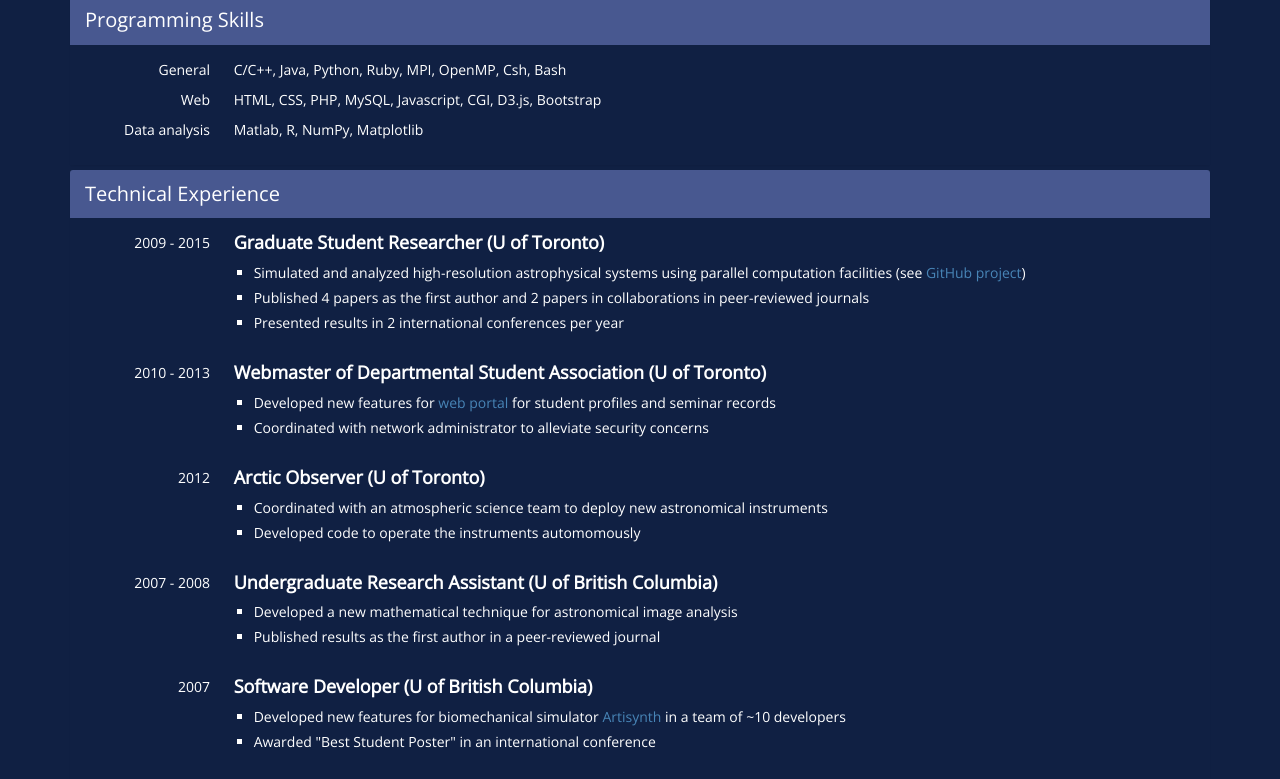
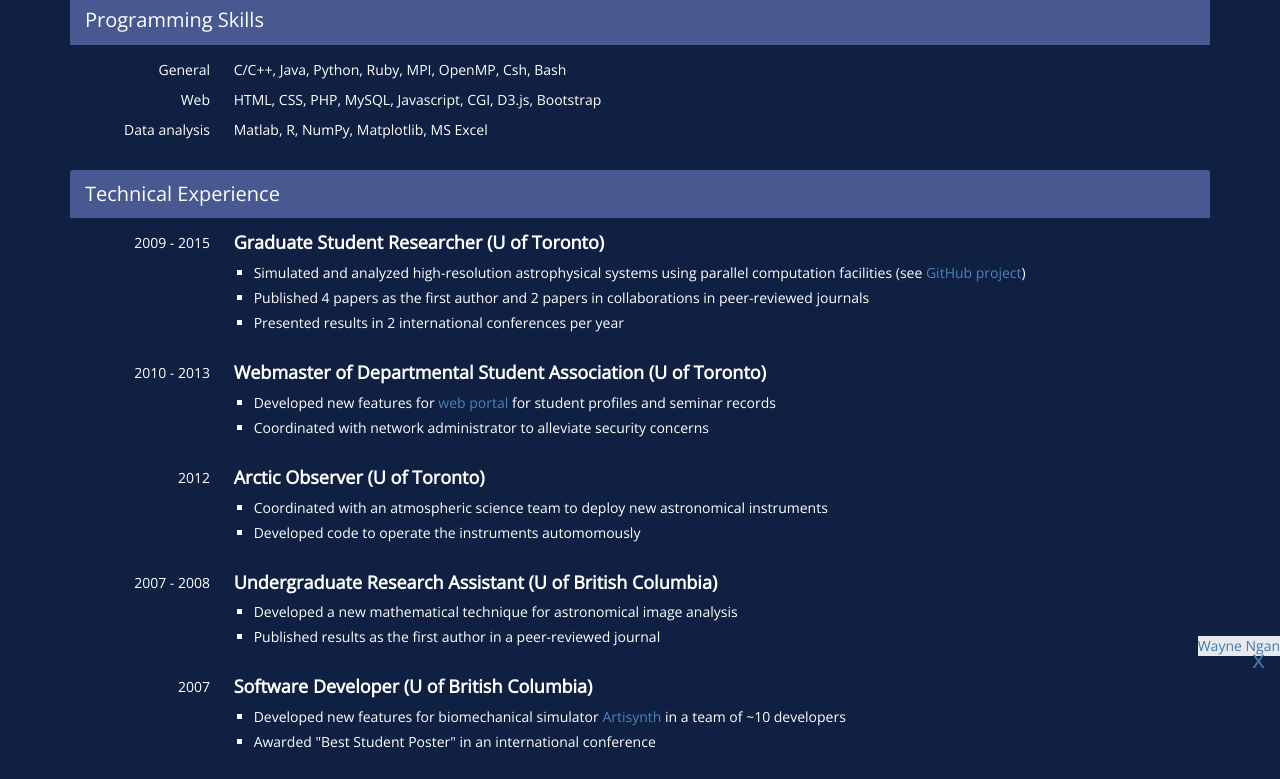
Before and after one commit to wayne927/wayne927.github.io, a plain HTML site: page resume.html in a window 1280 px wide. Shown: the part 144-923 px from the top of the page. Drawn offline with nearby package versions, Linux system fonts and the light colour scheme.

Commit message:
Added Linkedin link in resume page

```diff
--- a/resume.html
+++ b/resume.html
@@ -65,6 +65,12 @@
 <div class="container">
     <h1>Wai-Hin Wayne Ngan</h1>
 
+    <p id="LI-paragraph">See my <a href="https://www.linkedin.com/in/waynengan">LinkedIn profile</a> for a complete list.</p>
+
+    <script type="text/javascript" src="https://platform.linkedin.com/badges/js/profile.js" async defer></script>
+    <script type="text/javascript">function li_button_close() { document.getElementById("LI-box").style.display = "none"; }</script>
+    <div id="LI-box" class="LI-profile-badge"  data-version="v1" data-size="medium" data-locale="en_US" data-type="horizontal" data-theme="light" data-vanity="waynengan"><a class="LI-simple-link" href='https://ca.linkedin.com/in/waynengan?trk=profile-badge'>Wayne Ngan</a><div id="close-button"><a href="javascript:li_button_close();">x</a></div></div>
+
     <div class="panel-group" id="accordion">
 
     <div class="panel panel-default">
@@ -84,7 +90,7 @@
                 <div class="clearfix"></div>
 
                 <div class="edu-box-left">Data analysis</div>
-                <div class="edu-box-right">Matlab, R, NumPy, Matplotlib</div>
+                <div class="edu-box-right">Matlab, R, NumPy, Matplotlib, MS Excel</div>
 
             </div>
         </div>
@@ -199,7 +205,7 @@
         <div id="collapse-education" class="panel-collapse collapse in">
             <div class="panel-body">
                 <div class="edu-box-left">2009 - 2015</div>
-                <div class="edu-box-right"><h4>Ph.D. in Astronomy at University of Toronto</h4>
+                <div class="edu-box-right"><h4>PhD in Astronomy at University of Toronto</h4>
                 Thesis title: Dynamical Signatures of Dark Matter Subhalos on Tidal Streams (with Prof. Raymond Carlberg)</div>
 
                 <div class="clearfix"></div>
--- a/style.css
+++ b/style.css
@@ -29,7 +29,7 @@ h1:first-of-type {
 }
 
 a {
-    color: #4885b7  ;
+    color: #4885b7;
 }
 a:hover {
     color: yellow;
--- a/style_cv.css
+++ b/style_cv.css
@@ -91,6 +91,9 @@ h4 {
     margin-bottom: 10px;
 }
 
+.LI-profile-badge {
+    display: none;
+}
 
 @media screen and (min-width: 992px) {
     .panel-body {
@@ -113,4 +116,27 @@ h4 {
         margin-right: 30px;
     }
 
+    .LI-profile-badge {
+        display: block;
+        position: fixed;
+        bottom: 0;
+        right: 0;
+        background-color: white;
+        opacity: 0.9;
+    }
+    .LI-profile-badge #close-button {
+        color: black;
+        position: absolute;
+        top: 5px;
+        right: 15px;
+        font-size: 25px;
+    }
+    .LI-profile-badge #close-button a:hover {
+        color: #4885b7;
+    }
+
+    #LI-paragraph {
+        display: none;
+    }
+
 }
```
